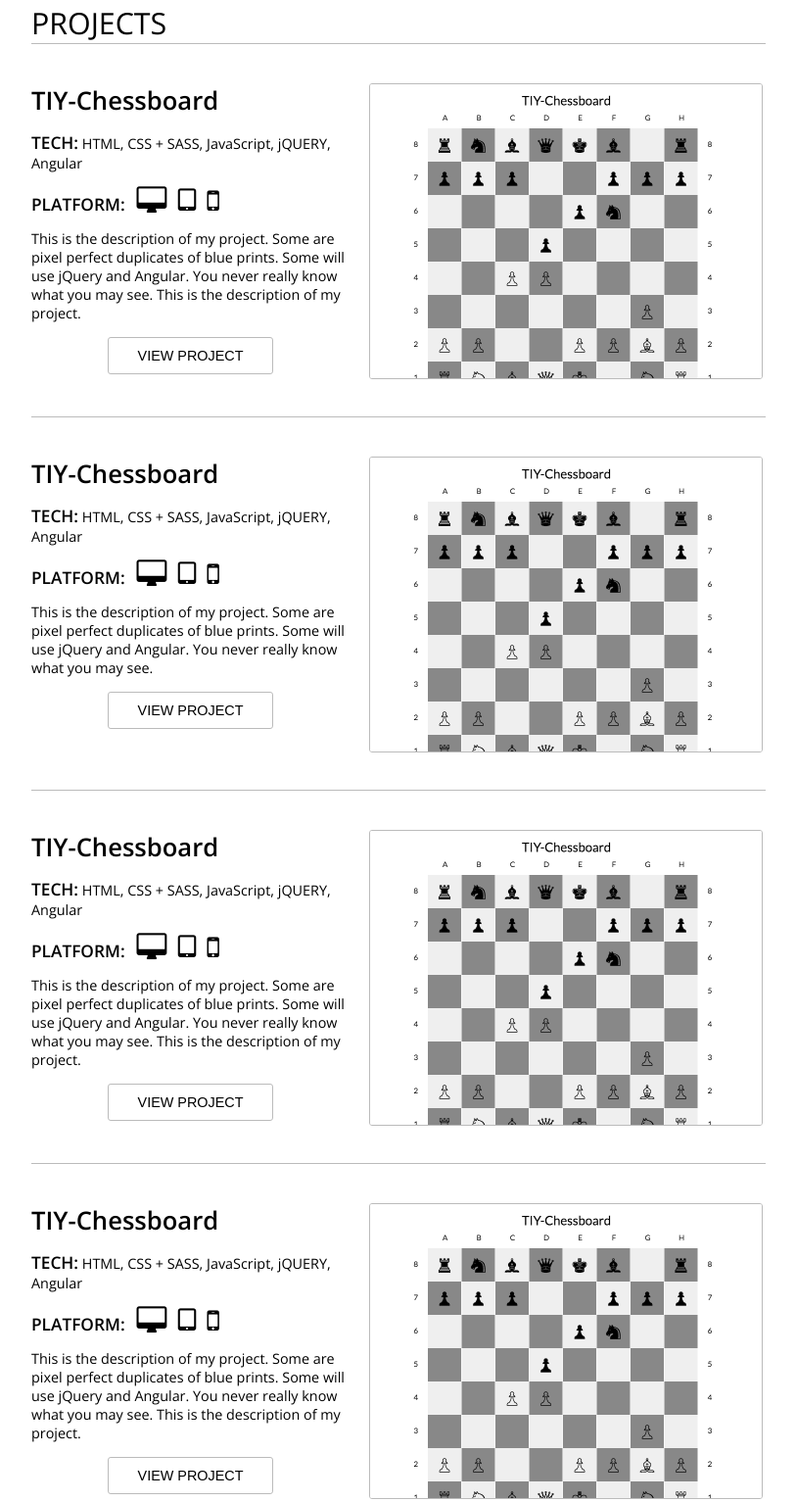
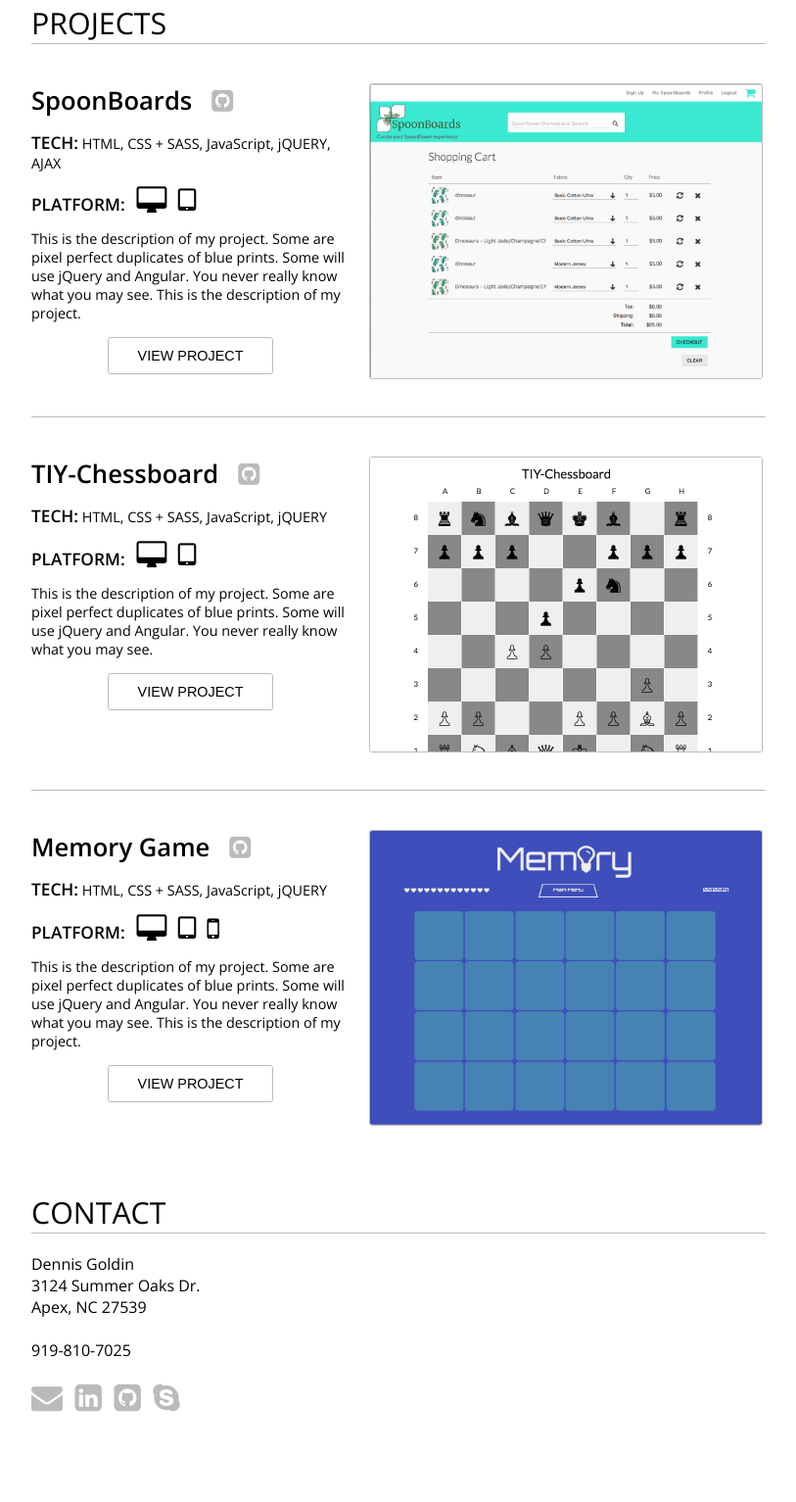
Before and after one commit to dennisgoldin/portfolio, a plain HTML site: page index.html in a window 1280 px wide. Shown: the part 699-2232 px from the top of the page at 98% size, without its empty margins (233-1046 px from the left). Drawn offline with nearby package versions, Linux system fonts and the light colour scheme.

Commit message:
Add images and content to projects section

```diff
--- a/index.html
+++ b/index.html
@@ -46,16 +46,16 @@
               <div class="pro-crd-col-1-2">
                 <!-- used to ajust vertical alignent in card -->
                 <!-- <div id="pro-crd-spacer-1"></div> -->
-                <h3>TIY-Chessboard</h3>
-                <p><span class="pro-crd-label">TECH:</span> HTML, CSS + SASS, JavaScript, jQUERY, Angular</p>
-                <p><span class="pro-crd-label">PLATFORM: </span> &nbsp; <i class="fa fa-desktop fa-2x"></i> &nbsp; <i class="fa fa-tablet fa-2x"></i> &nbsp; <i class="fa fa-mobile fa-2x"></i></p>
+                <h3>SpoonBoards &nbsp; <a class="contact-link" target="_blank" href="https://github.com/SpoonBoards/spoonboards"><i class="fa fa-github-square" aria-hidden="true"></i><a></h3>
+                <p><span class="pro-crd-label">TECH:</span> HTML, CSS + SASS, JavaScript, jQUERY, AJAX</p>
+                <p><span class="pro-crd-label">PLATFORM: </span> &nbsp; <i class="fa fa-desktop fa-2x"></i> &nbsp; <i class="fa fa-tablet fa-2x"></i></p>
                 <p>This is the description of my project.  Some are pixel perfect duplicates of blue prints.  Some will use jQuery and Angular.  You never really know what you may see. This is the description of my project.</p>
                 <div class="pro-crd-btn-wrapper">
-                  <a href="http://tiyd-fee-2016-02.github.io/TIY-Chessboard-Team-Gran-Saman/"><button>VIEW PROJECT</button></a>
+                  <a href="http://spoonboards.herokuapp.com/carts"><button>VIEW PROJECT</button></a>
                 </div>
               </div>
               <div class="pro-crd-col-2-2">
-                <img src="./assets/images/chessboard-project.png" width="400" height="300" alt="" class="pro-crd-img">
+                <img src="./assets/images/spoonboards.png" width="400" height="300" alt="SpoonBoards" class="pro-crd-img">
               </div>
             </div>
           </section>
@@ -68,9 +68,9 @@
               <div class="pro-crd-col-1-2">
                 <!-- used to ajust vertical alignent in card -->
                 <!-- <div id="pro-crd-spacer-1"></div> -->
-                <h3>TIY-Chessboard</h3>
-                <p><span class="pro-crd-label">TECH:</span> HTML, CSS + SASS, JavaScript, jQUERY, Angular</p>
-                <p><span class="pro-crd-label">PLATFORM: </span> &nbsp; <i class="fa fa-desktop fa-2x"></i> &nbsp; <i class="fa fa-tablet fa-2x"></i> &nbsp; <i class="fa fa-mobile fa-2x"></i></p>
+                <h3>TIY-Chessboard &nbsp; <a class="contact-link" target="_blank" href="https://github.com/tiyd-fee-2016-02/TIY-Chessboard-Team-Gran-Saman"><i class="fa fa-github-square" aria-hidden="true"></i><a></h3>
+                <p><span class="pro-crd-label">TECH:</span> HTML, CSS + SASS, JavaScript, jQUERY</p>
+                <p><span class="pro-crd-label">PLATFORM: </span> &nbsp; <i class="fa fa-desktop fa-2x"></i> &nbsp; <i class="fa fa-tablet fa-2x"></i></p>
                 <p>This is the description of my project.  Some are pixel perfect duplicates of blue prints.  Some will use jQuery and Angular.  You never really know what you may see.</p>
                 <div class="pro-crd-btn-wrapper">
                   <a href="http://tiyd-fee-2016-02.github.io/TIY-Chessboard-Team-Gran-Saman/"><button>VIEW PROJECT</button></a>
@@ -85,11 +85,27 @@
           <div class="pro-divider"></div>
 
             <section>
-              <!-- <h2>PROJECTS</h2> -->
               <div class="pro-crd">
                 <div class="pro-crd-col-1-2">
-                  <!-- used to ajust vertical alignent in card -->
-                  <!-- <div id="pro-crd-spacer-1"></div> -->
+                  <h3>Memory Game &nbsp; <a class="contact-link" target="_blank" href="https://github.com/dennisgoldin/memory-layout/tree/jquery-version"><i class="fa fa-github-square" aria-hidden="true"></i><a></h3>
+                  <p><span class="pro-crd-label">TECH:</span> HTML, CSS + SASS, JavaScript, jQUERY</p>
+                  <p><span class="pro-crd-label">PLATFORM: </span> &nbsp; <i class="fa fa-desktop fa-2x"></i> &nbsp; <i class="fa fa-tablet fa-2x"></i> &nbsp; <i class="fa fa-mobile fa-2x"></i></p>
+                  <p>This is the description of my project.  Some are pixel perfect duplicates of blue prints.  Some will use jQuery and Angular.  You never really know what you may see. This is the description of my project.</p>
+                  <div class="pro-crd-btn-wrapper">
+                    <a href="http://dennisgoldin.github.io/memory-layout/index.html"><button>VIEW PROJECT</button></a>
+                  </div>
+                </div>
+                <div class="pro-crd-col-2-2">
+                  <img src="./assets/images/memory-game.png" width="400" height="300" alt="" class="pro-crd-img">
+                </div>
+              </div>
+            </section>
+
+            <!-- <div class="pro-divider"></div> -->
+
+            <!-- <section>
+              <div class="pro-crd">
+                <div class="pro-crd-col-1-2">
                   <h3>TIY-Chessboard</h3>
                   <p><span class="pro-crd-label">TECH:</span> HTML, CSS + SASS, JavaScript, jQUERY, Angular</p>
                   <p><span class="pro-crd-label">PLATFORM: </span> &nbsp; <i class="fa fa-desktop fa-2x"></i> &nbsp; <i class="fa fa-tablet fa-2x"></i> &nbsp; <i class="fa fa-mobile fa-2x"></i></p>
@@ -102,29 +118,7 @@
                   <img src="./assets/images/chessboard-project.png" width="400" height="300" alt="" class="pro-crd-img">
                 </div>
               </div>
-            </section>
-
-            <div class="pro-divider"></div>
-
-            <section>
-              <!-- <h2>PROJECTS</h2> -->
-              <div class="pro-crd">
-                <div class="pro-crd-col-1-2">
-                  <!-- used to ajust vertical alignent in card -->
-                  <!-- <div id="pro-crd-spacer-1"></div> -->
-                  <h3>TIY-Chessboard</h3>
-                  <p><span class="pro-crd-label">TECH:</span> HTML, CSS + SASS, JavaScript, jQUERY, Angular</p>
-                  <p><span class="pro-crd-label">PLATFORM: </span> &nbsp; <i class="fa fa-desktop fa-2x"></i> &nbsp; <i class="fa fa-tablet fa-2x"></i> &nbsp; <i class="fa fa-mobile fa-2x"></i></p>
-                  <p>This is the description of my project.  Some are pixel perfect duplicates of blue prints.  Some will use jQuery and Angular.  You never really know what you may see. This is the description of my project.</p>
-                  <div class="pro-crd-btn-wrapper">
-                    <a href="http://tiyd-fee-2016-02.github.io/TIY-Chessboard-Team-Gran-Saman/"><button>VIEW PROJECT</button></a>
-                  </div>
-                </div>
-                <div class="pro-crd-col-2-2">
-                  <img src="./assets/images/chessboard-project.png" width="400" height="300" alt="" class="pro-crd-img">
-                </div>
-              </div>
-            </section>
+            </section> -->
 
         </div>
 
```
Also changed, not shown: assets/images/memory-game.png (added), assets/images/spoonboards.png (added), assets/images/tiy-chessboard.png (added).
